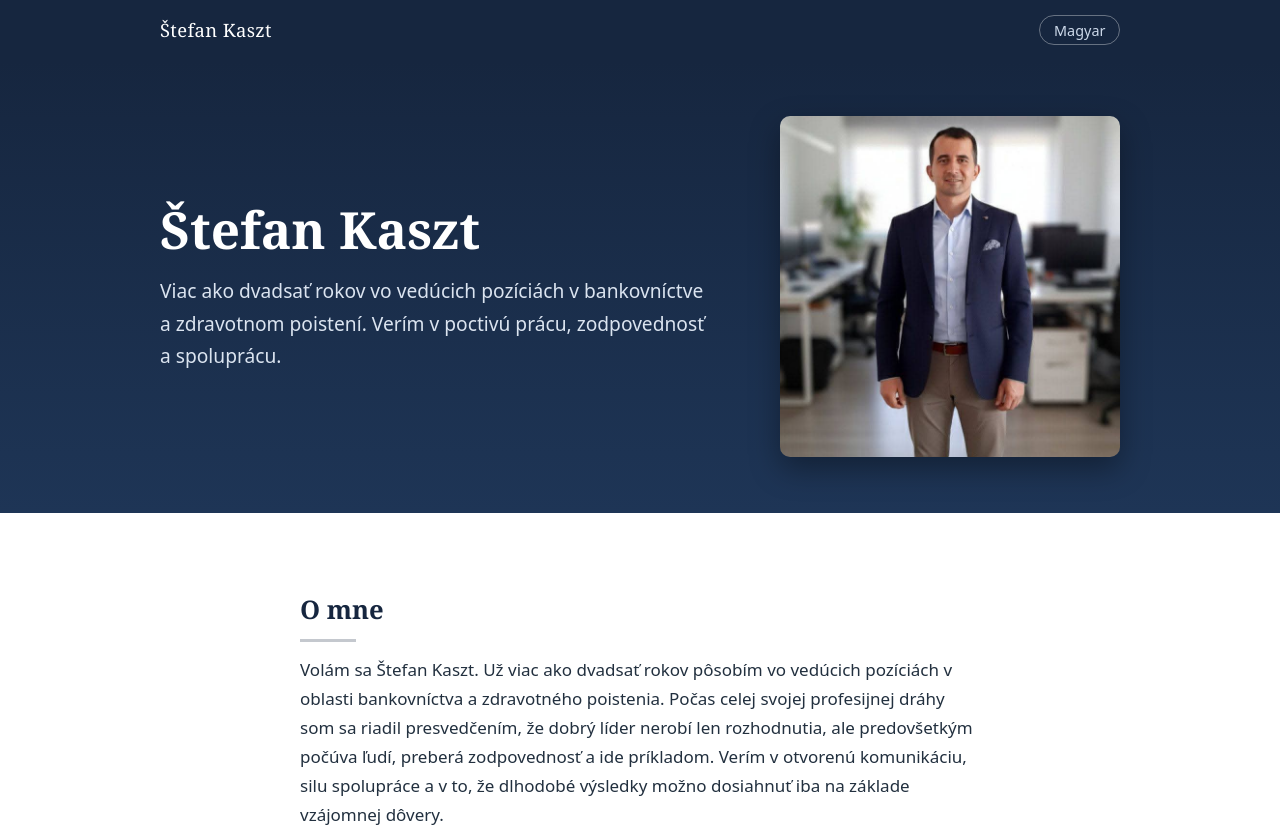
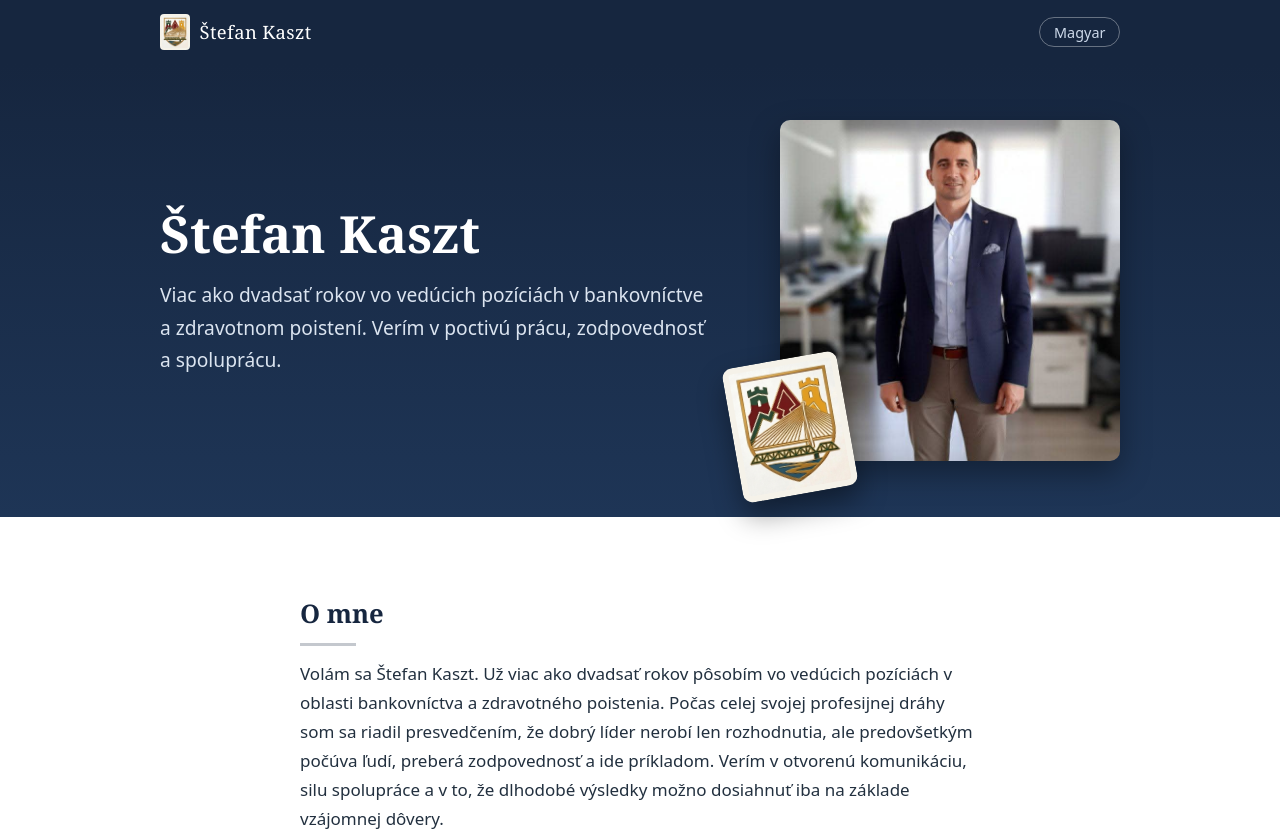
Before and after one commit to kasztstefan/kasztstefan.github.io, a plain HTML site: page index.html in a window 1280 px wide. Shown: the top 837 px of the page. Drawn offline with Linux system fonts and the light colour scheme.

Commit message:
Add Komárno crest logo to header and hero section

```diff
--- a/assets/style.css
+++ b/assets/style.css
@@ -32,7 +32,21 @@ img { max-width: 100%; height: auto; }
   padding-top: 0.9rem;
   padding-bottom: 0.9rem;
 }
-.brand { font-family: var(--serif); font-size: 1.15rem; letter-spacing: 0.02em; }
+.brand {
+  font-family: var(--serif);
+  font-size: 1.15rem;
+  letter-spacing: 0.02em;
+  display: flex;
+  align-items: center;
+  gap: 0.6rem;
+}
+.brand-logo {
+  width: 30px;
+  height: auto;
+  background: #f5f2e9;
+  border-radius: 4px;
+  padding: 2px;
+}
 .lang a {
   color: #cdd9ea;
   text-decoration: none;
@@ -62,12 +76,29 @@ h1 {
   margin: 0 0 1rem;
 }
 .lead { font-size: 1.2rem; color: #dbe4f0; margin: 0; }
+.portrait-wrap {
+  position: relative;
+  justify-self: end;
+  max-width: 340px;
+  width: 100%;
+}
 .portrait {
+  display: block;
   width: 100%;
-  max-width: 340px;
   border-radius: 10px;
-  justify-self: end;
   box-shadow: 0 12px 30px rgba(0, 0, 0, 0.35);
+}
+.hero-crest {
+  position: absolute;
+  bottom: -10%;
+  left: -14%;
+  width: 34%;
+  height: auto;
+  background: #f5f2e9;
+  border-radius: 10px;
+  padding: 6px;
+  box-shadow: 0 14px 28px rgba(0, 0, 0, 0.4);
+  transform: rotate(-10deg);
 }
 
 .bio { padding: 2.5rem 0 1rem; }
@@ -135,5 +166,6 @@ footer p { margin: 0; }
     padding-top: 2.5rem;
     padding-bottom: 2.5rem;
   }
-  .portrait { justify-self: start; max-width: 260px; }
+  .portrait-wrap { justify-self: start; max-width: 260px; }
+  .hero-crest { left: -4%; bottom: -8%; width: 35%; }
 }
--- a/index.html
+++ b/index.html
@@ -44,7 +44,7 @@
 <body>
   <header class="site-header">
     <div class="wrap">
-      <span class="brand">Štefan Kaszt</span>
+      <span class="brand"><img class="brand-logo" src="/assets/img/logo.png" width="42" height="50" alt="" loading="eager">Štefan Kaszt</span>
       <nav class="lang"><a href="/hu/" lang="hu" hreflang="hu">Magyar</a></nav>
     </div>
   </header>
@@ -56,7 +56,10 @@
           <h1>Štefan Kaszt</h1>
           <p class="lead">Viac ako dvadsať rokov vo vedúcich pozíciách v bankovníctve a zdravotnom poistení. Verím v poctivú prácu, zodpovednosť a spoluprácu.</p>
         </div>
-        <img class="portrait" src="/assets/img/stefan-kaszt.jpg" width="704" height="706" alt="Štefan Kaszt">
+        <div class="portrait-wrap">
+          <img class="portrait" src="/assets/img/stefan-kaszt.jpg" width="704" height="706" alt="Štefan Kaszt">
+          <img class="hero-crest" src="/assets/img/logo.png" width="140" height="168" alt="" loading="eager">
+        </div>
       </div>
     </section>
 
```
Also changed, not shown: hu/index.html (+5 -2 lines), assets/img/logo.png (added).
